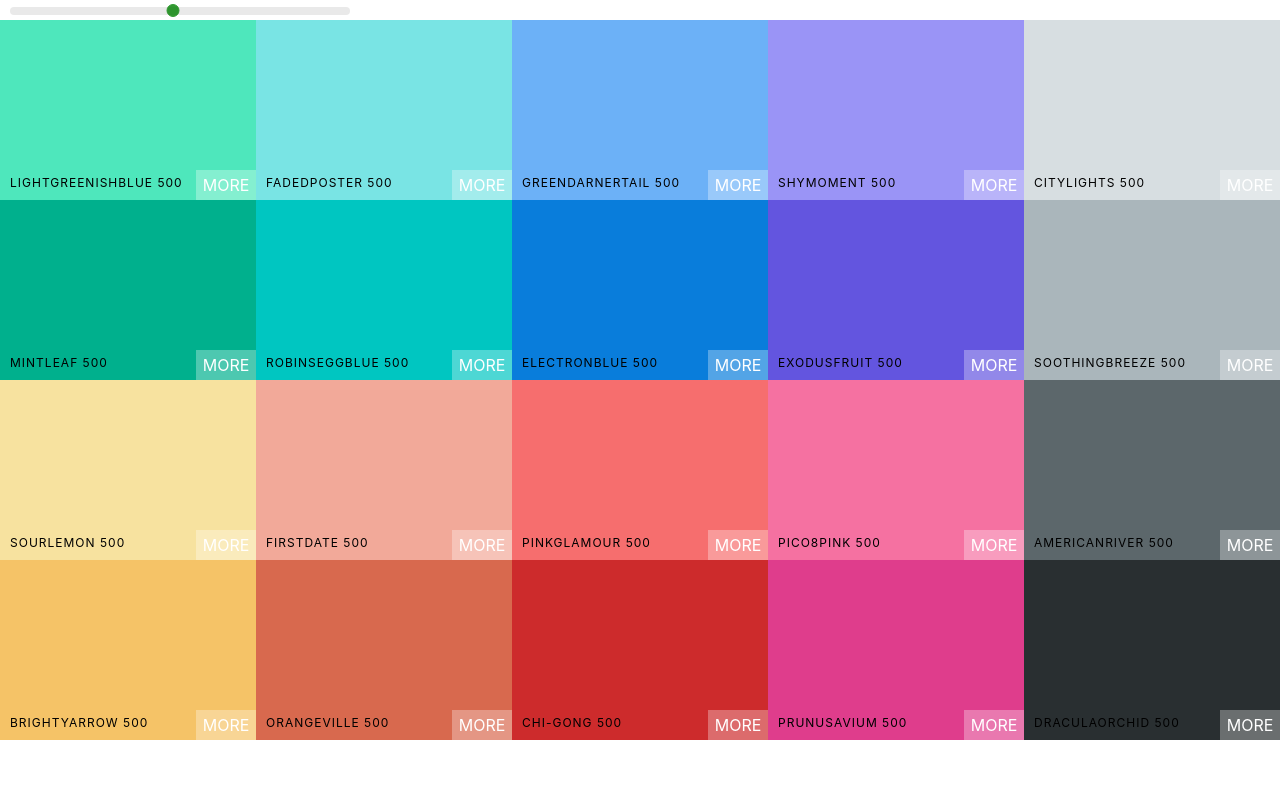
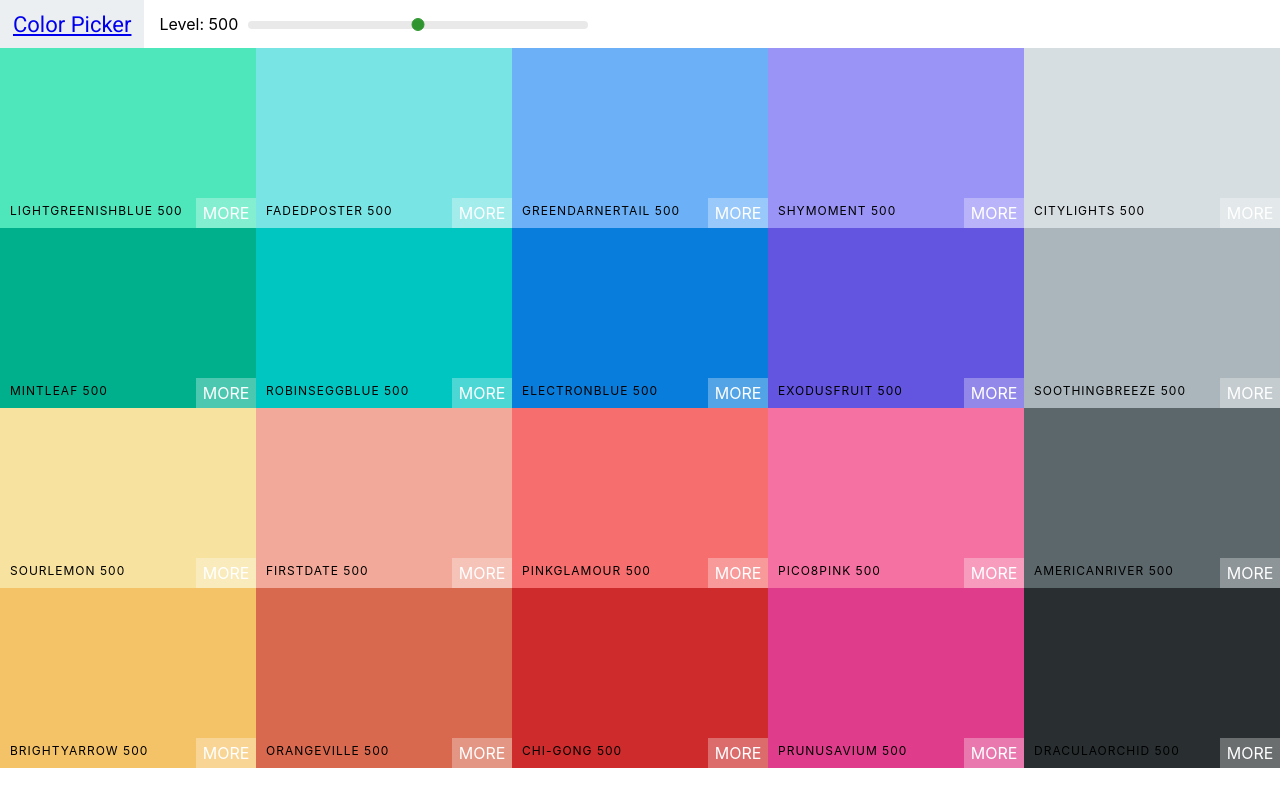
Before and after one commit to Dimisz/color-app, a React (Create React App) app: page / in a window 1280 px wide. Built offline with nearby package versions, Linux system fonts and the light colour scheme.

Commit message:
Added a navbar

```diff
--- a/public/index.html
+++ b/public/index.html
@@ -24,6 +24,9 @@
       work correctly both with client-side routing and a non-root public URL.
       Learn how to configure a non-root public URL by running `npm run build`.
     -->
+    <link rel="preconnect" href="https://fonts.googleapis.com">
+    <link rel="preconnect" href="https://fonts.gstatic.com" crossorigin>
+    <link href="https://fonts.googleapis.com/css2?family=Roboto:wght@100;400;500&display=swap" rel="stylesheet">
     <title>React App</title>
   </head>
   <body>
--- /dev/null
+++ b/src/components/NavBar/NavBar.css
@@ -0,0 +1,55 @@
+.navbar {
+  display: flex;
+  align-items: center;
+  justify-content: flex-start;
+  height: 6vh;
+}
+
+.logo {
+  margin-right: 15px;
+  padding: 0 13px;
+  font-size: 22px;
+  background-color: #eceff1;
+  font-family: Roboto;
+  height: 100%;
+  display: flex;
+  align-items: center;
+}
+
+.logo {
+  text-decoration: none;
+  color: black;
+}
+
+.slider {
+  width: 340px;
+  margin: 0 10px;
+  display: inline-block;
+}
+
+.rc-slider-track {
+  background-color: transparent;
+}
+
+.rc-slider-rail {
+  height: 8px;
+}
+
+.rc-slider-handle,
+.rc-slider-handle:active,
+.rc-slider-handle:hover,
+.rc-slider-handle:focus {
+  background-color: green;
+  outline: none;
+  border: 1px solid green;
+  box-shadow: none;
+  width: 13px;
+  height: 13px;
+  /* margin-left: -4px; */
+  margin-top: -3px;
+}
+
+.rc-slider-handle-dragging.rc-slider-handle-dragging.rc-slider-handle-dragging {
+  border-color: green;
+  box-shadow: none;
+}
--- /dev/null
+++ b/src/components/NavBar/NavBar.js
@@ -0,0 +1,26 @@
+import Slider from 'rc-slider';
+
+import 'rc-slider/assets/index.css';
+import './NavBar.css';
+
+export default function NavBar({level, changeLevel}){
+  return(
+    <header className='navbar'>
+      <div className='logo'>
+        <a href='#'>Color Picker</a>
+      </div>
+      <div className='slider-container'>
+        <span>Level: {level}</span>
+        <div className='slider'>
+          <Slider
+            defaultValue={level}
+            min={100}
+            max={900}
+            step={100}
+            onAfterChange={changeLevel}
+          />
+        </div>
+      </div>
+    </header>
+  );
+}
--- a/src/components/Palette/Palette.css
+++ b/src/components/Palette/Palette.css
@@ -5,36 +5,3 @@
 .palette-colors {
   height: 90%;
 }
-
-.slider {
-  width: 340px;
-  margin: 0 10px;
-  display: inline-block;
-}
-
-.rc-slider-track {
-  background-color: transparent;
-}
-
-.rc-slider-rail {
-  height: 8px;
-}
-
-.rc-slider-handle,
-.rc-slider-handle:active,
-.rc-slider-handle:hover,
-.rc-slider-handle:focus {
-  background-color: green;
-  outline: none;
-  border: 1px solid green;
-  box-shadow: none;
-  width: 13px;
-  height: 13px;
-  margin-left: -7px;
-  margin-top: -3px;
-}
-
-.rc-slider-handle-dragging.rc-slider-handle-dragging.rc-slider-handle-dragging {
-  border-color: green;
-  box-shadow: none;
-}
--- a/src/components/Palette/Palette.js
+++ b/src/components/Palette/Palette.js
@@ -1,10 +1,7 @@
 import { useState } from 'react';
 
-
-//
 import ColorBox from "../ColorBox/ColorBox";
-import Slider from 'rc-slider';
-import 'rc-slider/assets/index.css';
+import NavBar from '../NavBar/NavBar';
 import './Palette.css';
 
 export default function Palette({palette}){
@@ -26,15 +23,7 @@
 
   return(
     <div className="palette">
-      <div className='slider'>
-        <Slider
-          defaultValue={level}
-          min={100}
-          max={900}
-          step={100}
-          onAfterChange={changeLevel}
-        />
-      </div>
+      <NavBar level={level} changeLevel={changeLevel}/>
       {/* navbar goes here */}
       <div className='palette-colors'>
         {colorBoxes}
```
